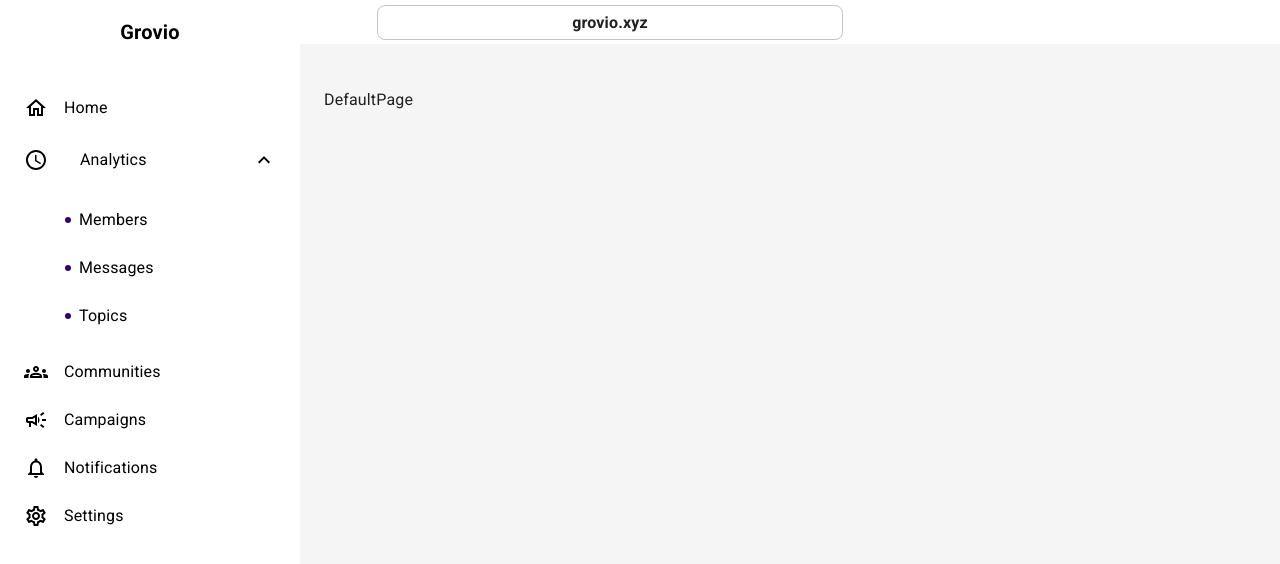
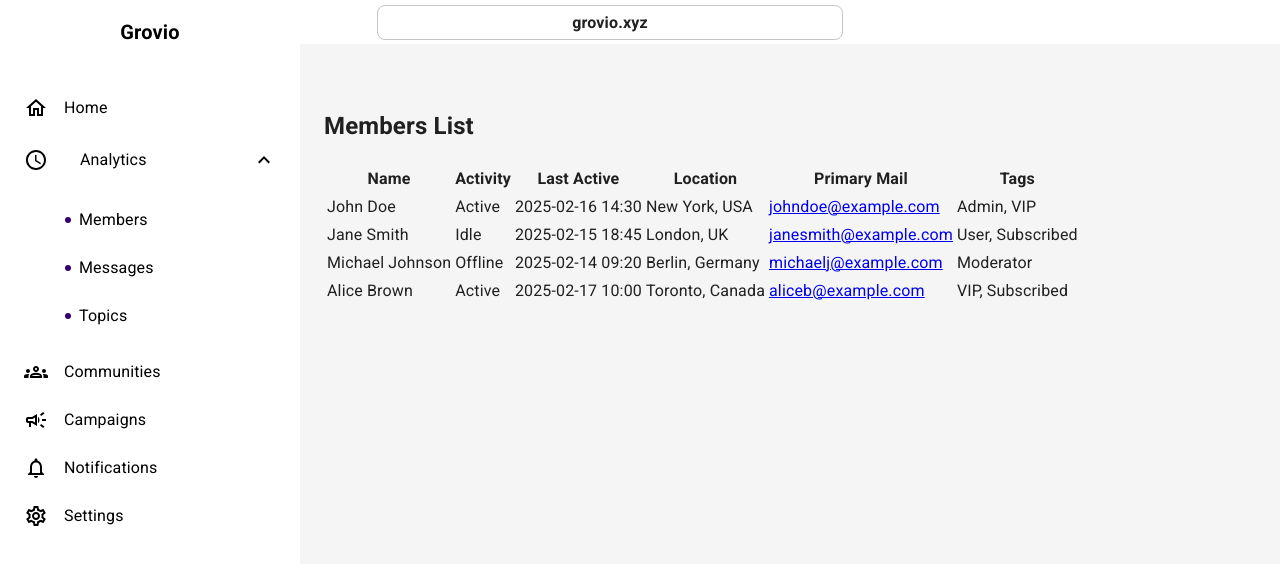
Before and after one commit to Harii-27/Grovio, a React (Create React App) app: page /dashboard/default in a window 1280 px wide. Shown: the top 564 px of the page. Built offline with nearby package versions, Linux system fonts and the light colour scheme.

Commit message:
minor change

```diff
--- a/package.json
+++ b/package.json
@@ -15,6 +15,7 @@
     "@types/node": "^16.7.13",
     "react": "^18.2.0",
     "react-dom": "^18.2.0",
+    "react-icons": "^5.4.0",
     "react-redux": "^8.0.4",
     "react-router-dom": "^6.4.3",
     "react-scripts": "^5.0.1",
--- a/src/pages/dashboard/DefaultPage.tsx
+++ b/src/pages/dashboard/DefaultPage.tsx
@@ -1,11 +1,92 @@
-import React from 'react';
+import React from "react";
 
-type Props = {};
+type Member = {
+  name: string;
+  activity: string;
+  lastActive: string;
+  location: string;
+  primaryMail: string;
+  tags: string[];
+};
 
-const DefaultPage = (props: Props) => {
+const sampleMembers: Member[] = [
+  {
+    name: "John Doe",
+    activity: "Active",
+    lastActive: "2025-02-16 14:30",
+    location: "New York, USA",
+    primaryMail: "johndoe@example.com",
+    tags: ["Admin", "VIP"],
+  },
+  {
+    name: "Jane Smith",
+    activity: "Idle",
+    lastActive: "2025-02-15 18:45",
+    location: "London, UK",
+    primaryMail: "janesmith@example.com",
+    tags: ["User", "Subscribed"],
+  },
+  {
+    name: "Michael Johnson",
+    activity: "Offline",
+    lastActive: "2025-02-14 09:20",
+    location: "Berlin, Germany",
+    primaryMail: "michaelj@example.com",
+    tags: ["Moderator"],
+  },
+  {
+    name: "Alice Brown",
+    activity: "Active",
+    lastActive: "2025-02-17 10:00",
+    location: "Toronto, Canada",
+    primaryMail: "aliceb@example.com",
+    tags: ["VIP", "Subscribed"],
+  },
+];
+
+const MembersPage: React.FC = () => {
   return (
-    <div>DefaultPage</div>
+    <div className="p-6 bg-gray-100 min-h-screen">
+      <h2 className="text-2xl font-bold mb-6">Members List</h2>
+
+      <div className="overflow-x-auto bg-white shadow-md rounded-lg border border-gray-300">
+        <table className="min-w-full bg-white">
+          {/* Table Header */}
+          <thead>
+            <tr className="bg-gray-200 text-gray-600 uppercase text-sm leading-normal">
+              <th className="py-3 px-6 text-left">Name</th>
+              <th className="py-3 px-6 text-left">Activity</th>
+              <th className="py-3 px-6 text-left">Last Active</th>
+              <th className="py-3 px-6 text-left">Location</th>
+              <th className="py-3 px-6 text-left">Primary Mail</th>
+              <th className="py-3 px-6 text-left">Tags</th>
+            </tr>
+          </thead>
+
+          {/* Table Body */}
+          <tbody className="text-gray-700 text-sm font-light">
+            {sampleMembers.map((member, index) => (
+              <tr
+                key={index}
+                className="border-b border-gray-200 hover:bg-gray-100"
+              >
+                <td className="py-3 px-6">{member.name}</td>
+                <td className="py-3 px-6">{member.activity}</td>
+                <td className="py-3 px-6">{member.lastActive}</td>
+                <td className="py-3 px-6">{member.location}</td>
+                <td className="py-3 px-6 text-blue-600 underline">
+                  <a href={`mailto:${member.primaryMail}`}>
+                    {member.primaryMail}
+                  </a>
+                </td>
+                <td className="py-3 px-6">{member.tags.join(", ")}</td>
+              </tr>
+            ))}
+          </tbody>
+        </table>
+      </div>
+    </div>
   );
 };
 
-export default DefaultPage;
+export default MembersPage;
--- a/src/routes/appRoutes.tsx
+++ b/src/routes/appRoutes.tsx
@@ -1,6 +1,5 @@
 import DashboardPageLayout from "../pages/dashboard/DashboardPageLayout";
 import { RouteType } from "./config";
-import DefaultPage from "../pages/dashboard/DefaultPage";
 import DashboardIndex from "../pages/dashboard/DashboardIndex";
 import ChangelogPage from "../pages/changelog/ChangelogPage";
 import AnalyticsPage from "../pages/dashboard/AnalyticsPage";
@@ -16,6 +15,7 @@ import GroupsOutlinedIcon from "@mui/icons-material/GroupsOutlined";
 import CampaignOutlinedIcon from "@mui/icons-material/CampaignOutlined";
 import NotificationsOutlinedIcon from "@mui/icons-material/NotificationsOutlined";
 import SettingsOutlinedIcon from "@mui/icons-material/SettingsOutlined";
+import MembersPage from "../pages/dashboard/DefaultPage";
 
 const appRoutes: RouteType[] = [
   {
@@ -43,7 +43,7 @@ const appRoutes: RouteType[] = [
       },
       {
         path: "/dashboard/default",
-        element: <DefaultPage />,
+        element: <MembersPage/>,
         state: "dashboard.default",
         sidebarProps: { displayText: "Members" }
       },
```
Also changed, not shown: 2 other files (tests, documents, lock files or other folders).
